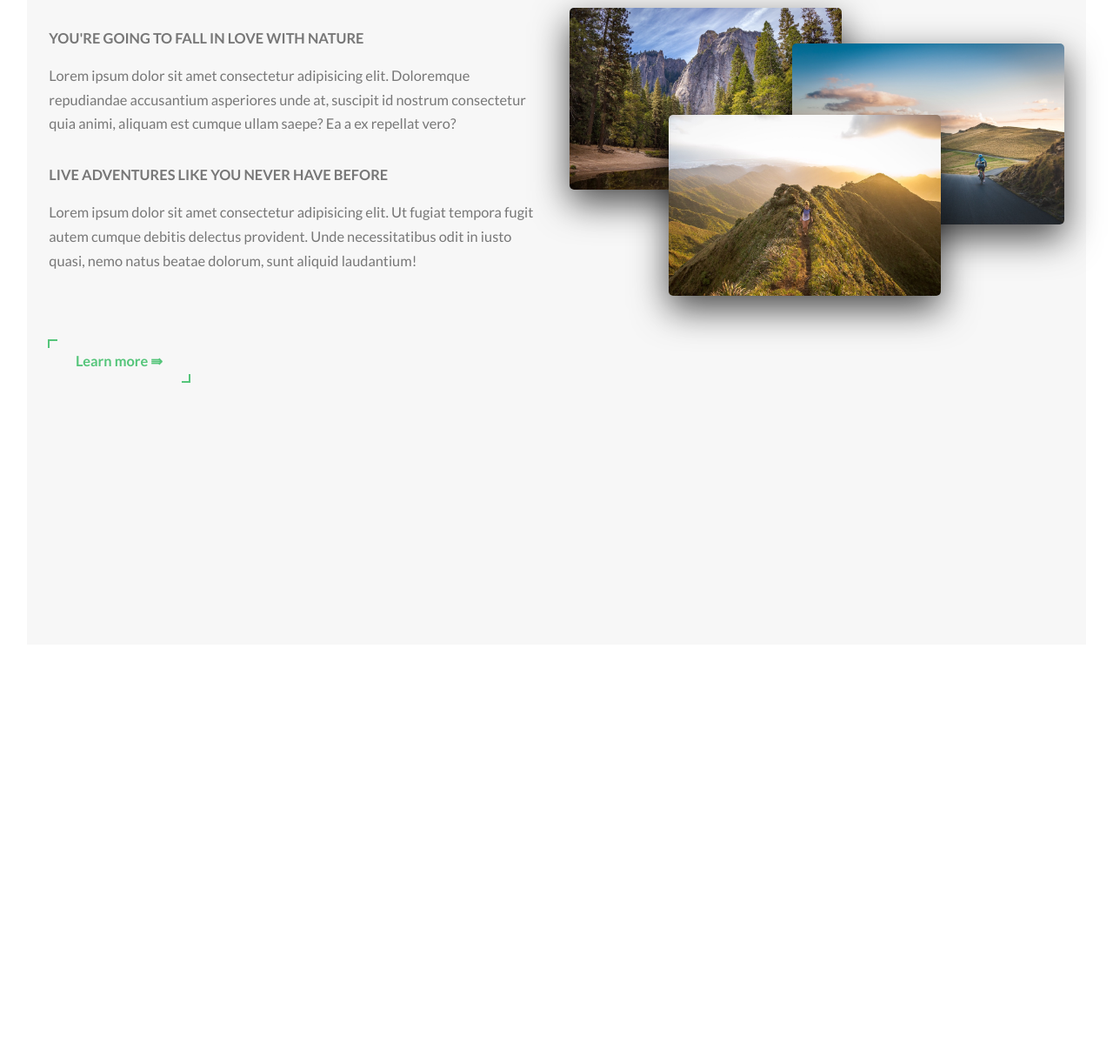
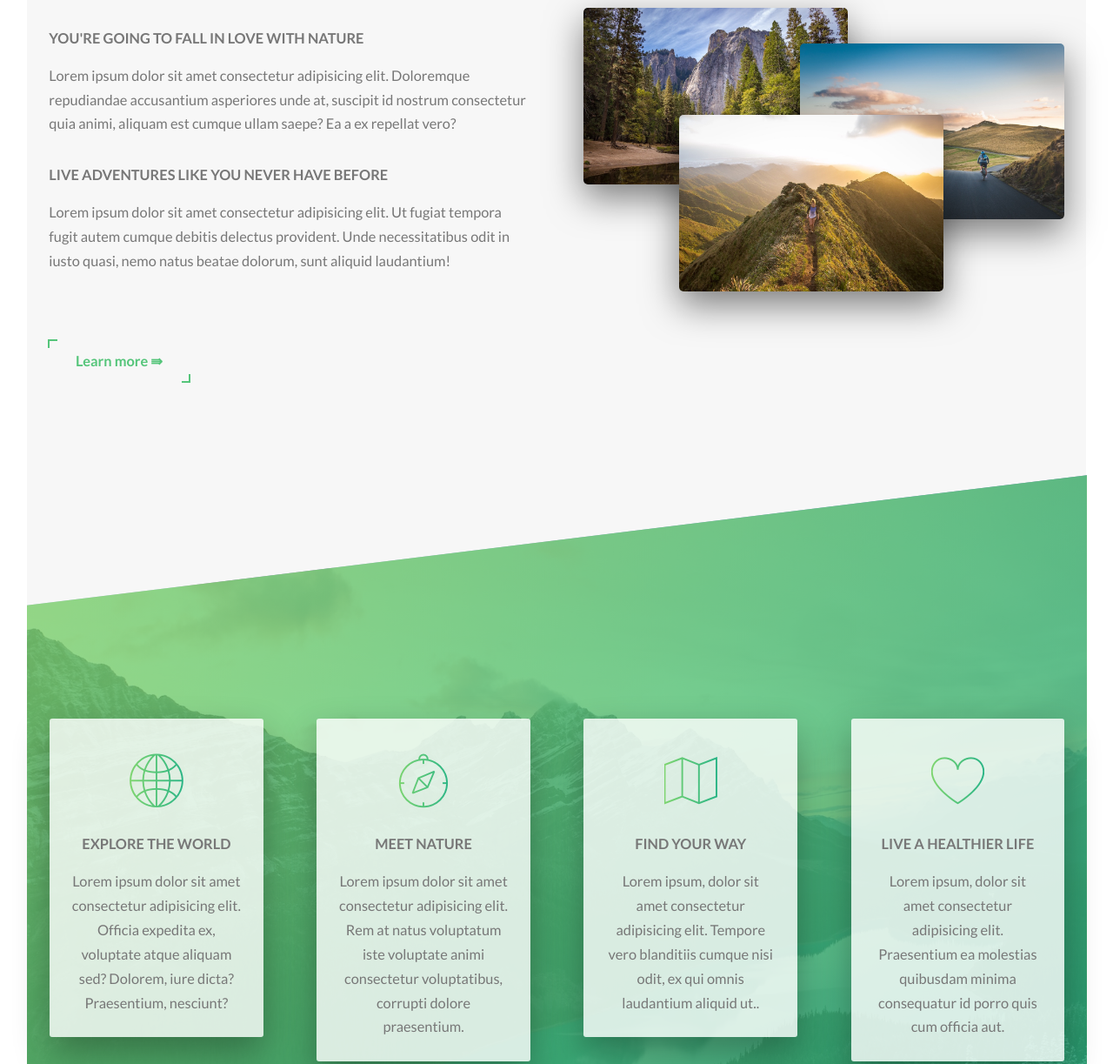
Before and after one commit to nadirozsoy/Natours, a website: page index.html in a window 1280 px wide. Shown: the part 1000-2223 px from the top of the page at 87% size. Before the commit the page ends 1772 px from the top, so only its background shows below. Drawn offline with Linux system fonts and the light colour scheme.

Commit message:
Master 3 | section-features

```diff
--- /dev/null
+++ b/assets/css/icon-font.css
@@ -0,0 +1,445 @@
+@charset "UTF-8";
+
+@font-face {
+  font-family: "linea-basic-10";
+  src:url("fonts/linea-basic-10.eot");
+  src:url("fonts/linea-basic-10.eot?#iefix") format("embedded-opentype"),
+    url("fonts/linea-basic-10.woff") format("woff"),
+    url("fonts/linea-basic-10.ttf") format("truetype"),
+    url("fonts/linea-basic-10.svg#linea-basic-10") format("svg");
+  font-weight: normal;
+  font-style: normal;
+
+}
+
+[data-icon]:before {
+  font-family: "linea-basic-10" !important;
+  content: attr(data-icon);
+  font-style: normal !important;
+  font-weight: normal !important;
+  font-variant: normal !important;
+  text-transform: none !important;
+  speak: none;
+  line-height: 1;
+  -webkit-font-smoothing: antialiased;
+  -moz-osx-font-smoothing: grayscale;
+}
+
+[class^="icon-"]:before,
+[class*=" icon-"]:before {
+  font-family: "linea-basic-10" !important;
+  font-style: normal !important;
+  font-weight: normal !important;
+  font-variant: normal !important;
+  text-transform: none !important;
+  speak: none;
+  line-height: 1;
+  -webkit-font-smoothing: antialiased;
+  -moz-osx-font-smoothing: grayscale;
+}
+
+.icon-basic-accelerator:before {
+  content: "a";
+}
+.icon-basic-alarm:before {
+  content: "b";
+}
+.icon-basic-anchor:before {
+  content: "c";
+}
+.icon-basic-anticlockwise:before {
+  content: "d";
+}
+.icon-basic-archive:before {
+  content: "e";
+}
+.icon-basic-archive-full:before {
+  content: "f";
+}
+.icon-basic-ban:before {
+  content: "g";
+}
+.icon-basic-battery-charge:before {
+  content: "h";
+}
+.icon-basic-battery-empty:before {
+  content: "i";
+}
+.icon-basic-battery-full:before {
+  content: "j";
+}
+.icon-basic-battery-half:before {
+  content: "k";
+}
+.icon-basic-bolt:before {
+  content: "l";
+}
+.icon-basic-book:before {
+  content: "m";
+}
+.icon-basic-book-pen:before {
+  content: "n";
+}
+.icon-basic-book-pencil:before {
+  content: "o";
+}
+.icon-basic-bookmark:before {
+  content: "p";
+}
+.icon-basic-calculator:before {
+  content: "q";
+}
+.icon-basic-calendar:before {
+  content: "r";
+}
+.icon-basic-cards-diamonds:before {
+  content: "s";
+}
+.icon-basic-cards-hearts:before {
+  content: "t";
+}
+.icon-basic-case:before {
+  content: "u";
+}
+.icon-basic-chronometer:before {
+  content: "v";
+}
+.icon-basic-clessidre:before {
+  content: "w";
+}
+.icon-basic-clock:before {
+  content: "x";
+}
+.icon-basic-clockwise:before {
+  content: "y";
+}
+.icon-basic-cloud:before {
+  content: "z";
+}
+.icon-basic-clubs:before {
+  content: "A";
+}
+.icon-basic-compass:before {
+  content: "B";
+}
+.icon-basic-cup:before {
+  content: "C";
+}
+.icon-basic-diamonds:before {
+  content: "D";
+}
+.icon-basic-display:before {
+  content: "E";
+}
+.icon-basic-download:before {
+  content: "F";
+}
+.icon-basic-exclamation:before {
+  content: "G";
+}
+.icon-basic-eye:before {
+  content: "H";
+}
+.icon-basic-eye-closed:before {
+  content: "I";
+}
+.icon-basic-female:before {
+  content: "J";
+}
+.icon-basic-flag1:before {
+  content: "K";
+}
+.icon-basic-flag2:before {
+  content: "L";
+}
+.icon-basic-floppydisk:before {
+  content: "M";
+}
+.icon-basic-folder:before {
+  content: "N";
+}
+.icon-basic-folder-multiple:before {
+  content: "O";
+}
+.icon-basic-gear:before {
+  content: "P";
+}
+.icon-basic-geolocalize-01:before {
+  content: "Q";
+}
+.icon-basic-geolocalize-05:before {
+  content: "R";
+}
+.icon-basic-globe:before {
+  content: "S";
+}
+.icon-basic-gunsight:before {
+  content: "T";
+}
+.icon-basic-hammer:before {
+  content: "U";
+}
+.icon-basic-headset:before {
+  content: "V";
+}
+.icon-basic-heart:before {
+  content: "W";
+}
+.icon-basic-heart-broken:before {
+  content: "X";
+}
+.icon-basic-helm:before {
+  content: "Y";
+}
+.icon-basic-home:before {
+  content: "Z";
+}
+.icon-basic-info:before {
+  content: "0";
+}
+.icon-basic-ipod:before {
+  content: "1";
+}
+.icon-basic-joypad:before {
+  content: "2";
+}
+.icon-basic-key:before {
+  content: "3";
+}
+.icon-basic-keyboard:before {
+  content: "4";
+}
+.icon-basic-laptop:before {
+  content: "5";
+}
+.icon-basic-life-buoy:before {
+  content: "6";
+}
+.icon-basic-lightbulb:before {
+  content: "7";
+}
+.icon-basic-link:before {
+  content: "8";
+}
+.icon-basic-lock:before {
+  content: "9";
+}
+.icon-basic-lock-open:before {
+  content: "!";
+}
+.icon-basic-magic-mouse:before {
+  content: "\"";
+}
+.icon-basic-magnifier:before {
+  content: "#";
+}
+.icon-basic-magnifier-minus:before {
+  content: "$";
+}
+.icon-basic-magnifier-plus:before {
+  content: "%";
+}
+.icon-basic-mail:before {
+  content: "&";
+}
+.icon-basic-mail-multiple:before {
+  content: "'";
+}
+.icon-basic-mail-open:before {
+  content: "(";
+}
+.icon-basic-mail-open-text:before {
+  content: ")";
+}
+.icon-basic-male:before {
+  content: "*";
+}
+.icon-basic-map:before {
+  content: "+";
+}
+.icon-basic-message:before {
+  content: ",";
+}
+.icon-basic-message-multiple:before {
+  content: "-";
+}
+.icon-basic-message-txt:before {
+  content: ".";
+}
+.icon-basic-mixer2:before {
+  content: "/";
+}
+.icon-basic-mouse:before {
+  content: ":";
+}
+.icon-basic-notebook:before {
+  content: ";";
+}
+.icon-basic-notebook-pen:before {
+  content: "<";
+}
+.icon-basic-notebook-pencil:before {
+  content: "=";
+}
+.icon-basic-paperplane:before {
+  content: ">";
+}
+.icon-basic-pencil-ruler:before {
+  content: "?";
+}
+.icon-basic-pencil-ruler-pen:before {
+  content: "@";
+}
+.icon-basic-photo:before {
+  content: "[";
+}
+.icon-basic-picture:before {
+  content: "]";
+}
+.icon-basic-picture-multiple:before {
+  content: "^";
+}
+.icon-basic-pin1:before {
+  content: "_";
+}
+.icon-basic-pin2:before {
+  content: "`";
+}
+.icon-basic-postcard:before {
+  content: "{";
+}
+.icon-basic-postcard-multiple:before {
+  content: "|";
+}
+.icon-basic-printer:before {
+  content: "}";
+}
+.icon-basic-question:before {
+  content: "~";
+}
+.icon-basic-rss:before {
+  content: "\\";
+}
+.icon-basic-server:before {
+  content: "\e000";
+}
+.icon-basic-server2:before {
+  content: "\e001";
+}
+.icon-basic-server-cloud:before {
+  content: "\e002";
+}
+.icon-basic-server-download:before {
+  content: "\e003";
+}
+.icon-basic-server-upload:before {
+  content: "\e004";
+}
+.icon-basic-settings:before {
+  content: "\e005";
+}
+.icon-basic-share:before {
+  content: "\e006";
+}
+.icon-basic-sheet:before {
+  content: "\e007";
+}
+.icon-basic-sheet-multiple:before {
+  content: "\e008";
+}
+.icon-basic-sheet-pen:before {
+  content: "\e009";
+}
+.icon-basic-sheet-pencil:before {
+  content: "\e00a";
+}
+.icon-basic-sheet-txt:before {
+  content: "\e00b";
+}
+.icon-basic-signs:before {
+  content: "\e00c";
+}
+.icon-basic-smartphone:before {
+  content: "\e00d";
+}
+.icon-basic-spades:before {
+  content: "\e00e";
+}
+.icon-basic-spread:before {
+  content: "\e00f";
+}
+.icon-basic-spread-bookmark:before {
+  content: "\e010";
+}
+.icon-basic-spread-text:before {
+  content: "\e011";
+}
+.icon-basic-spread-text-bookmark:before {
+  content: "\e012";
+}
+.icon-basic-star:before {
+  content: "\e013";
+}
+.icon-basic-tablet:before {
+  content: "\e014";
+}
+.icon-basic-target:before {
+  content: "\e015";
+}
+.icon-basic-todo:before {
+  content: "\e016";
+}
+.icon-basic-todo-pen:before {
+  content: "\e017";
+}
+.icon-basic-todo-pencil:before {
+  content: "\e018";
+}
+.icon-basic-todo-txt:before {
+  content: "\e019";
+}
+.icon-basic-todolist-pen:before {
+  content: "\e01a";
+}
+.icon-basic-todolist-pencil:before {
+  content: "\e01b";
+}
+.icon-basic-trashcan:before {
+  content: "\e01c";
+}
+.icon-basic-trashcan-full:before {
+  content: "\e01d";
+}
+.icon-basic-trashcan-refresh:before {
+  content: "\e01e";
+}
+.icon-basic-trashcan-remove:before {
+  content: "\e01f";
+}
+.icon-basic-upload:before {
+  content: "\e020";
+}
+.icon-basic-usb:before {
+  content: "\e021";
+}
+.icon-basic-video:before {
+  content: "\e022";
+}
+.icon-basic-watch:before {
+  content: "\e023";
+}
+.icon-basic-webpage:before {
+  content: "\e024";
+}
+.icon-basic-webpage-img-txt:before {
+  content: "\e025";
+}
+.icon-basic-webpage-multiple:before {
+  content: "\e026";
+}
+.icon-basic-webpage-txt:before {
+  content: "\e027";
+}
+.icon-basic-world:before {
+  content: "\e028";
+}
--- a/assets/scss/abstracts/_variables.scss
+++ b/assets/scss/abstracts/_variables.scss
@@ -13,8 +13,9 @@ $color-black: #000;
 $hover-box-shadow: 0 1rem 2rem rgba($color-black, 0.2);
 $active-box-shadow: 0 0.5rem 1rem rgba($color-black, 0.2);
 $text-shadow: 0.5rem 1rem 2rem rgba($color-black, 0.2);
-$photo-shadow: 0 1.5rem 4rem rgba($color-black, 0.7);
+$photo-shadow: 0 1.5rem 4rem rgba($color-black, 0.5);
 $photo-dark-shadow: 0 2.5rem 4rem rgba($color-black, 0.9);
+$feature-box-shadow: 0 1.75rem 4rem rgba($color-black, 0.3);
 
 $short-transition: all 0.2s;
 $long-transition: all 0.4s;
@@ -25,4 +26,4 @@ $default-font-size: 1.6rem;
 //GRID
 $grid-width: 114rem;
 $gutter-vertical: 8rem;
-$gutter-horizontal: 3rem;
+$gutter-horizontal: 6rem;
--- /dev/null
+++ b/assets/scss/components/_feature-box.scss
@@ -0,0 +1,24 @@
+.feature-box {
+  background-color: rgba($color-white, 0.8);
+  font-size: $default-font-size;
+  padding: 2.5rem;
+  border-radius: 3px;
+  box-shadow: $feature-box-shadow;
+  transition: $short-transition;
+
+  &__icon {
+    font-size: 6rem;
+    display: inline-block;
+    background-image: linear-gradient(
+      to right,
+      $color-primary-light,
+      $color-primary-dark
+    );
+    -webkit-background-clip: text;
+    color: transparent;
+  }
+
+  &:hover {
+    transform: translateY(1.25rem) scale(1.03);
+  }
+}
--- a/assets/scss/main.scss
+++ b/assets/scss/main.scss
@@ -9,6 +9,7 @@
 
 @import 'components/button';
 @import 'components/composition';
+@import 'components/feature-box';
 
 @import 'layout/grid';
 @import 'layout/header';
--- a/assets/scss/pages/_home.scss
+++ b/assets/scss/pages/_home.scss
@@ -3,3 +3,22 @@
   padding: 25rem 0;
   margin-top: -20vh;
 }
+
+.section-features {
+  background-image: linear-gradient(
+      to right bottom,
+      rgba($color-primary-light, 0.8),
+      rgba($color-primary-dark, 0.8)
+    ),
+    url('/assets/img/nat-4.jpg');
+  background-size: cover;
+  background-position: top;
+  padding: 20rem 0;
+  transform: skewY(-7deg);
+  cursor: pointer;
+  margin-top: -15vh;
+
+  & > * {
+    transform: skewY(7deg);
+  }
+}
--- a/index.html
+++ b/index.html
@@ -5,6 +5,7 @@
     <meta charset="UTF-8">
     <meta http-equiv="X-UA-Compatible" content="IE=edge">
     <meta name="viewport" content="width=device-width, initial-scale=1.0">
+    <link rel="stylesheet" href="assets/css/icon-font.css">
     <link rel="stylesheet" href="assets/css/style.css">
     <link rel="shortcut icon" type="image/png" href="assets/img/favicon.png">
     <title>Natours | Exciting tours for adventurous people</title>
@@ -63,6 +64,44 @@
                             class="composition__photo composition__photo--p2 position-absolute">
                         <img src="assets/img/nat-3-large.jpg" alt="Photo-3"
                             class="composition__photo composition__photo--p3 position-absolute">
+                    </div>
+                </div>
+            </div>
+        </section>
+
+        <section class="section-features">
+            <div class="row">
+                <div class="col-1-of-4">
+                    <div class="feature-box text-center">
+                        <i class="feature-box__icon icon-basic-world"></i>
+                        <h3 class="heading-tertiary mb-sm">Explore the world</h3>
+                        <p class="feature-box__text">Lorem ipsum dolor sit amet consectetur adipisicing elit. Officia
+                            expedita ex, voluptate atque aliquam sed? Dolorem, iure dicta? Praesentium, nesciunt?</p>
+                    </div>
+                </div>
+                <div class="col-1-of-4">
+                    <div class="feature-box text-center">
+                        <i class="feature-box__icon icon-basic-compass"></i>
+                        <h3 class="heading-tertiary mb-sm">Meet nature</h3>
+                        <p class="feature-box__text">Lorem ipsum dolor sit amet consectetur adipisicing elit. Rem at
+                            natus voluptatum iste voluptate animi consectetur voluptatibus, corrupti dolore praesentium.
+                        </p>
+                    </div>
+                </div>
+                <div class="col-1-of-4">
+                    <div class="feature-box text-center">
+                        <i class="feature-box__icon icon-basic-map"></i>
+                        <h3 class="heading-tertiary mb-sm">Find your way</h3>
+                        <p class="feature-box__text">Lorem ipsum, dolor sit amet consectetur adipisicing elit. Tempore
+                            vero blanditiis cumque nisi odit, ex qui omnis laudantium aliquid ut..</p>
+                    </div>
+                </div>
+                <div class="col-1-of-4">
+                    <div class="feature-box text-center">
+                        <i class="feature-box__icon icon-basic-heart"></i>
+                        <h3 class="heading-tertiary mb-sm">Live a healthier life</h3>
+                        <p class="feature-box__text">Lorem ipsum, dolor sit amet consectetur adipisicing elit.
+                            Praesentium ea molestias quibusdam minima consequatur id porro quis cum officia aut.</p>
                     </div>
                 </div>
             </div>
```
Also changed, not shown: assets/css/fonts/linea-basic-10.ttf (added), assets/css/fonts/linea-basic-10.woff (added), assets/css/style.css, 2 other files.
